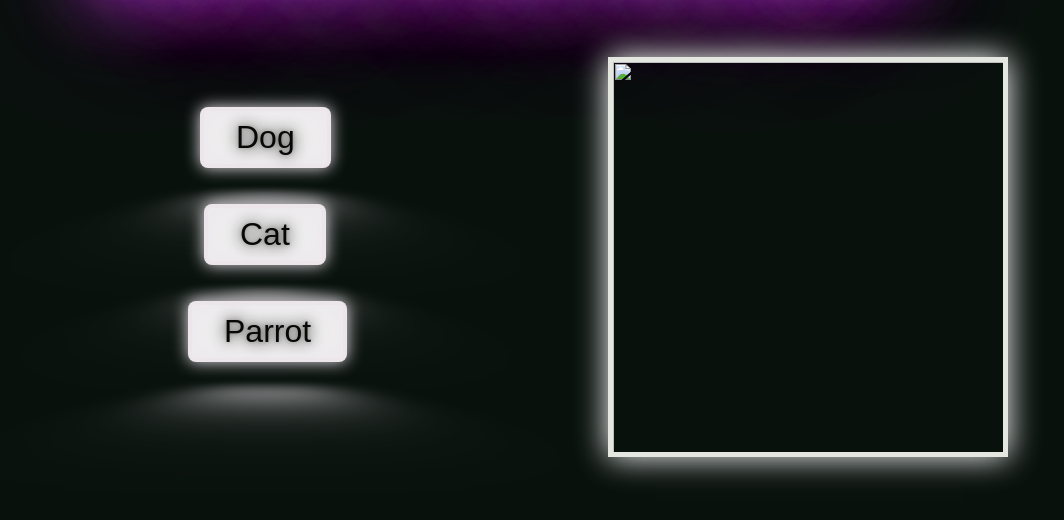
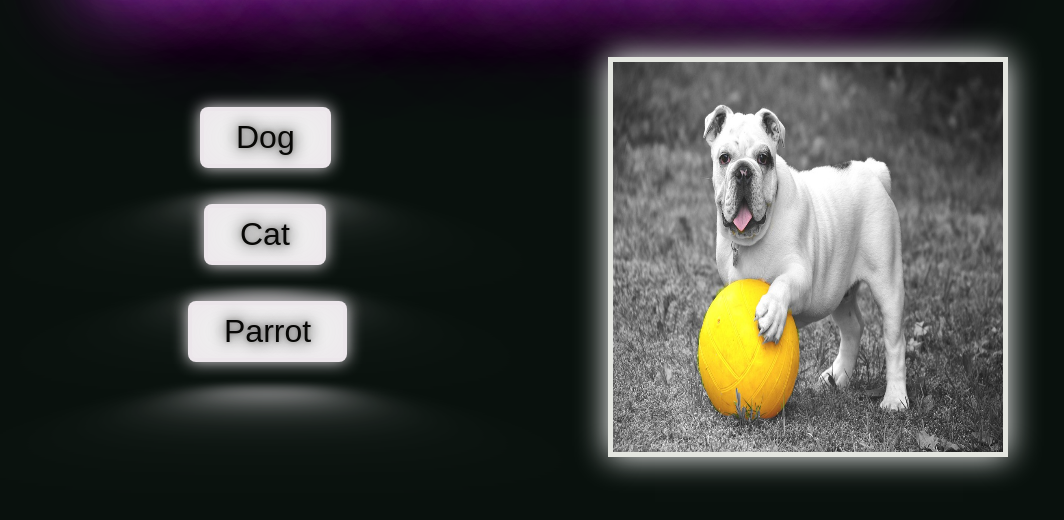
Before and after one commit to swarajtrivedi/Pet-World, a plain HTML site: page index.html in a window 1280 px wide. Shown: the part 120-640 px from the top of the page, without its empty margins (104-1168 px from the left). Drawn offline with Linux system fonts and the light colour scheme.

Commit message:
Update index.html

```diff
--- a/index.html
+++ b/index.html
@@ -24,7 +24,7 @@
                 </div>
             </div>
             <div class="flex-child"> <!--div for the image-->
-                <img id="btnimg" src="dog.jpg" align="right" >
+                <img id="btnimg" src="Assets/dog.jpg" align="right" >
             </div>
         </div>
     </body>
```
